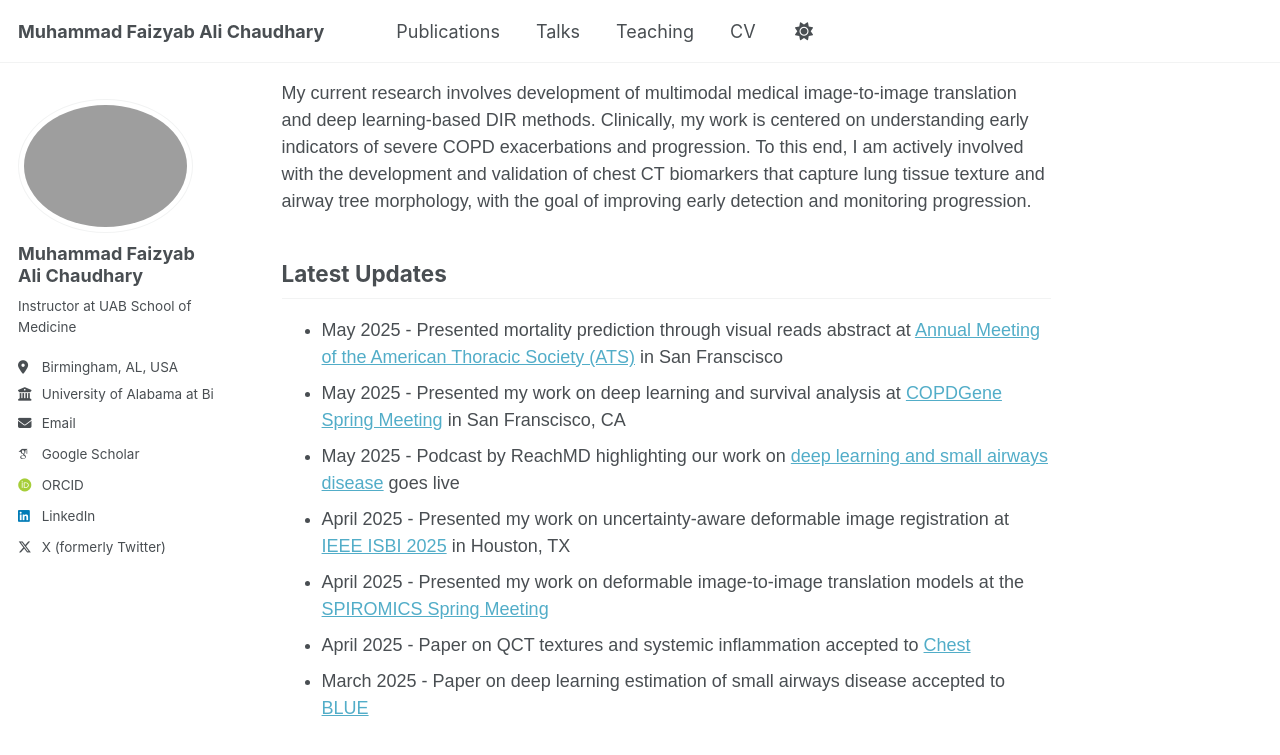
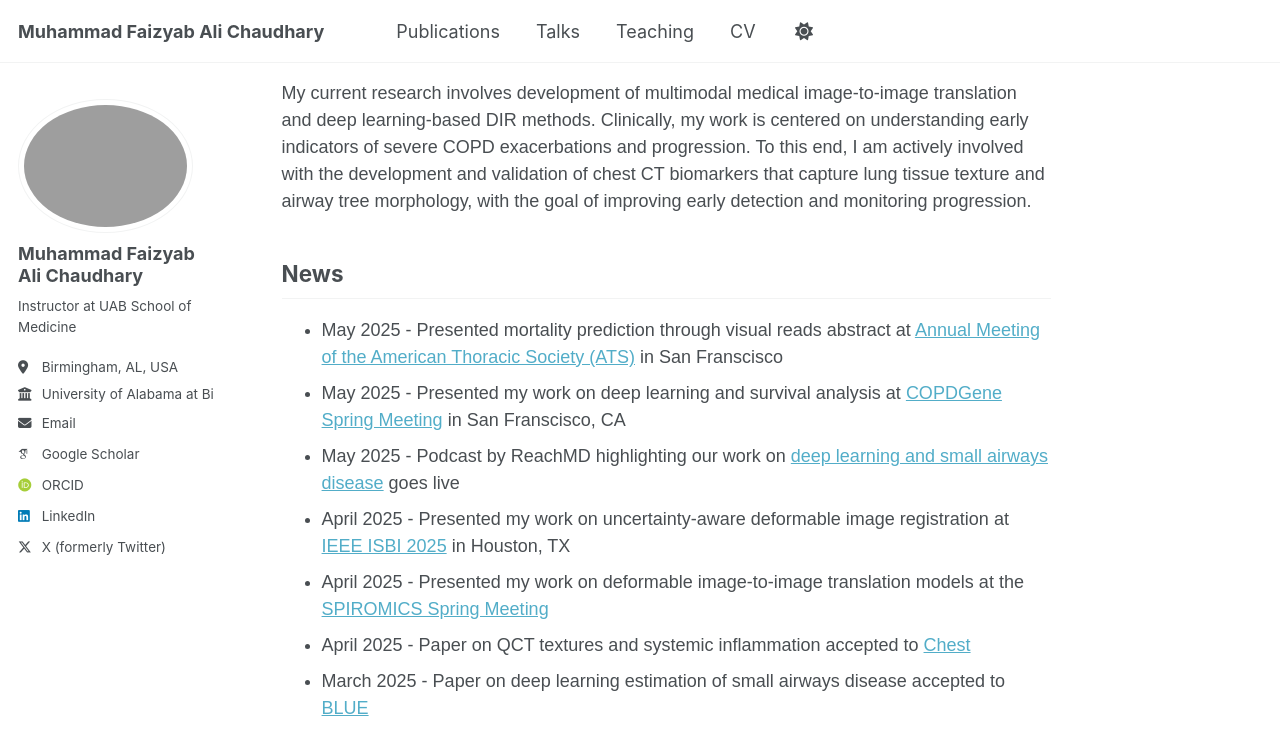
Before and after one commit to MFaizyabAli/mfaizyabali.github.io, a Jekyll site: the page built from _pages/about.md, in a window 1280 px wide and 900 px high, scrolled down 390 px. Shown: the top 755 px of the window. Built offline with Jekyll 4.4.1, drawn with Linux system fonts in a browser that asks for light colours; some web fonts are replaced.

Commit message:
Update about.md News

```diff
--- a/_pages/about.md
+++ b/_pages/about.md
@@ -14,7 +14,7 @@ My current research involves development of multimodal medical image-to-image tr
 
 
 
-Latest Updates
+News
 ------
 - May 2025 - Presented mortality prediction through visual reads abstract at [Annual Meeting of the American Thoracic Society (ATS)](https://site.thoracic.org/events/ats-2025-international-conference) in San Franscisco
 - May 2025 - Presented my work on deep learning and survival analysis at [COPDGene Spring Meeting](https://copdgene.org) in San Franscisco, CA
```
